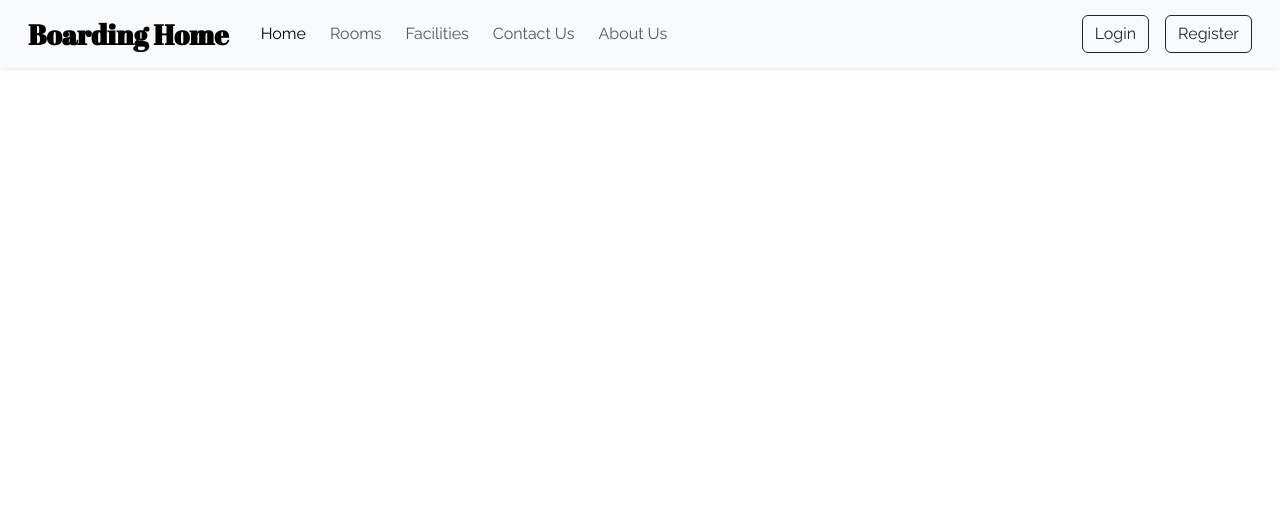
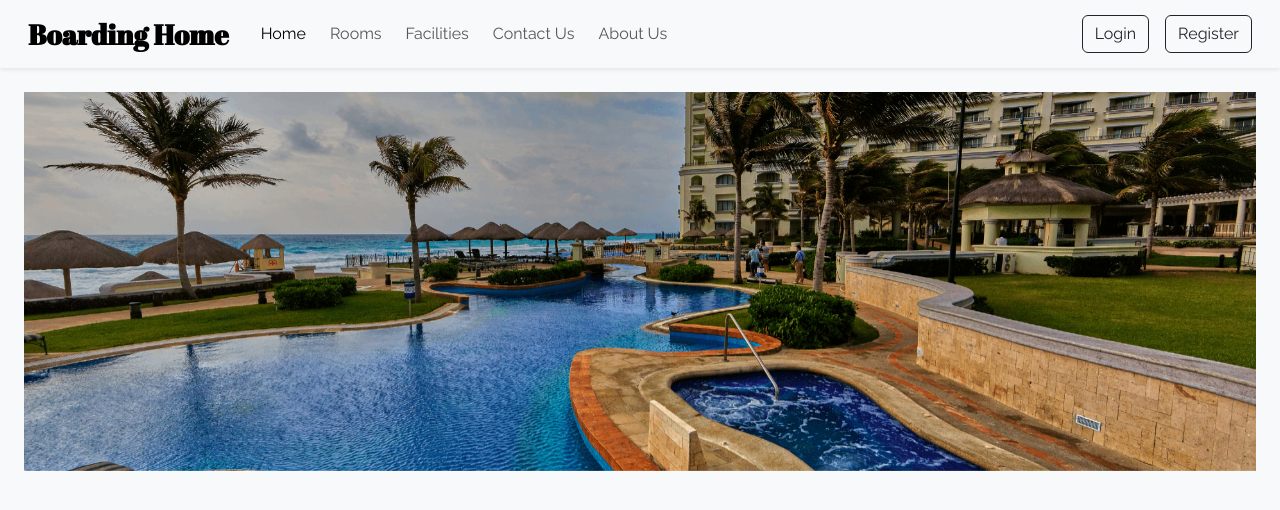
Before and after one commit to wannakill15/BoardingHome, a PHP site: page / in a window 1280 px wide. Shown: the top 510 px of the page. Run offline with PHP 8.4, Linux system fonts and the light colour scheme.

Commit message:
adding image swiper

```diff
--- a/index.php
+++ b/index.php
@@ -9,6 +9,8 @@
     <link rel="preconnect" href="https://fonts.gstatic.com" crossorigin>
     <link href="https://fonts.googleapis.com/css2?family=Abril+Fatface&family=Raleway:ital,wght@0,100..900;1,100..900&display=swap" rel="stylesheet">
     <link rel="stylesheet" href="https://cdn.jsdelivr.net/npm/bootstrap-icons@1.11.3/font/bootstrap-icons.min.css">
+    <link rel="stylesheet" href="https://cdn.jsdelivr.net/npm/swiper@11/swiper-bundle.min.css"/>
+
     <style>
         *{
         font-family: "Raleway", sans-serif;
@@ -16,21 +18,20 @@
         .h-font{
             font-family: "Abril Fatface", serif;
         }
-        /* Chrome, Safari, Edge, Opera */
+
         input::-webkit-outer-spin-button,
         input::-webkit-inner-spin-button {
         -webkit-appearance: none;
         margin: 0;
         }
 
-        /* Firefox */
         input[type=number] {
         -moz-appearance: textfield;
         }
     </style>
 
 </head>
-<body>
+<body class="bg-light">
     <nav class="navbar navbar-expand-lg bg-body-tertiary navbar-light bg-white px-lg-3 py-lg-2 shadow-sm sticky-top">
     <div class="container-fluid">
         <a class="navbar-brand me-4 fw-bold fs-3 h-font"  href="index.php">Boarding Home</a>
@@ -159,6 +160,43 @@
         </div>
     </div>
 
+    <div class="container-fluid px-lg-4 mt-4">
+        <div class="swiper swiper-container">
+            <div class="swiper-wrapper">
+                <div class="swiper-slide">
+                    <img src="images/carousel/1.png" class="w-100 d-block"/>
+                </div>
+                <div class="swiper-slide">
+                    <img src="images/carousel/2.png" class="w-100 d-block"/>
+                </div>
+                <div class="swiper-slide">
+                    <img src="images/carousel/3.png" class="w-100 d-block"/>
+                </div>
+                <div class="swiper-slide">
+                    <img src="images/carousel/4.png" class="w-100 d-block"/>
+                </div>
+                <div class="swiper-slide">
+                    <img src="images/carousel/5.png" class="w-100 d-block"/>
+                </div>
+                <div class="swiper-slide">
+                    <img src="images/carousel/6.png" class="w-100 d-block"/>
+                </div>
+            </div>
+        </div>
+    </div>
+
     <script src="https://cdn.jsdelivr.net/npm/bootstrap@5.3.3/dist/js/bootstrap.bundle.min.js" integrity="sha384-YvpcrYf0tY3lHB60NNkmXc5s9fDVZLESaAA55NDzOxhy9GkcIdslK1eN7N6jIeHz" crossorigin="anonymous"></script>
+    <script src="https://cdn.jsdelivr.net/npm/swiper@11/swiper-bundle.min.js"></script>
+    <script>
+        var swiper = new Swiper(".swiper-container", {
+        spaceBetween: 30,
+        effect: "fade",
+        loop: true,
+        autoplay: {
+            delay: 3500,
+            disableOnInteraction: false,
+        }
+        });
+    </script>
 </body>
 </html>
```
Also changed, not shown: images/carousel/1.png (added), images/carousel/2.png (added), images/carousel/3.png (added), images/carousel/4.png (added), images/carousel/5.png (added), images/carousel/6.png (added), 6 other files.
